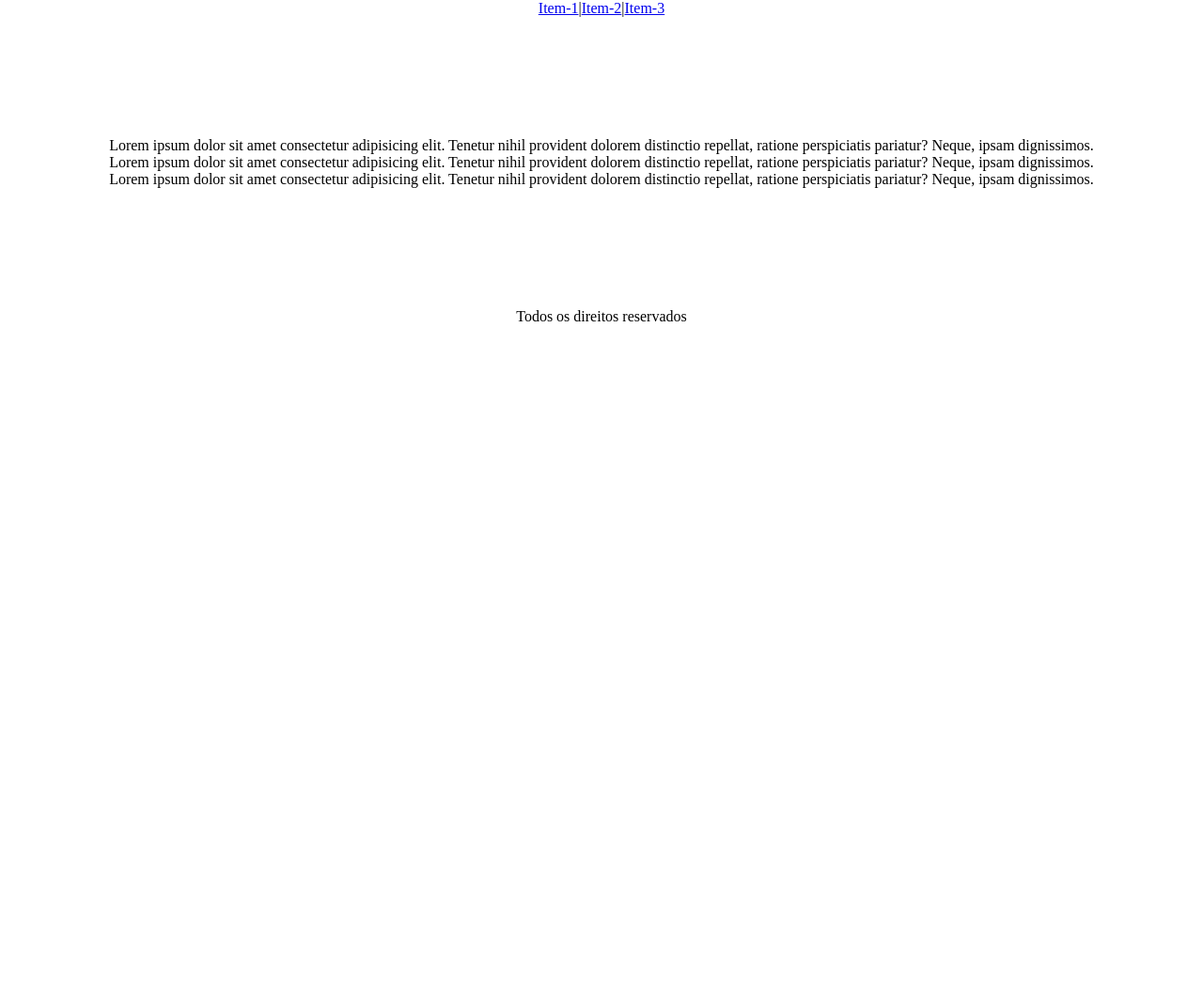
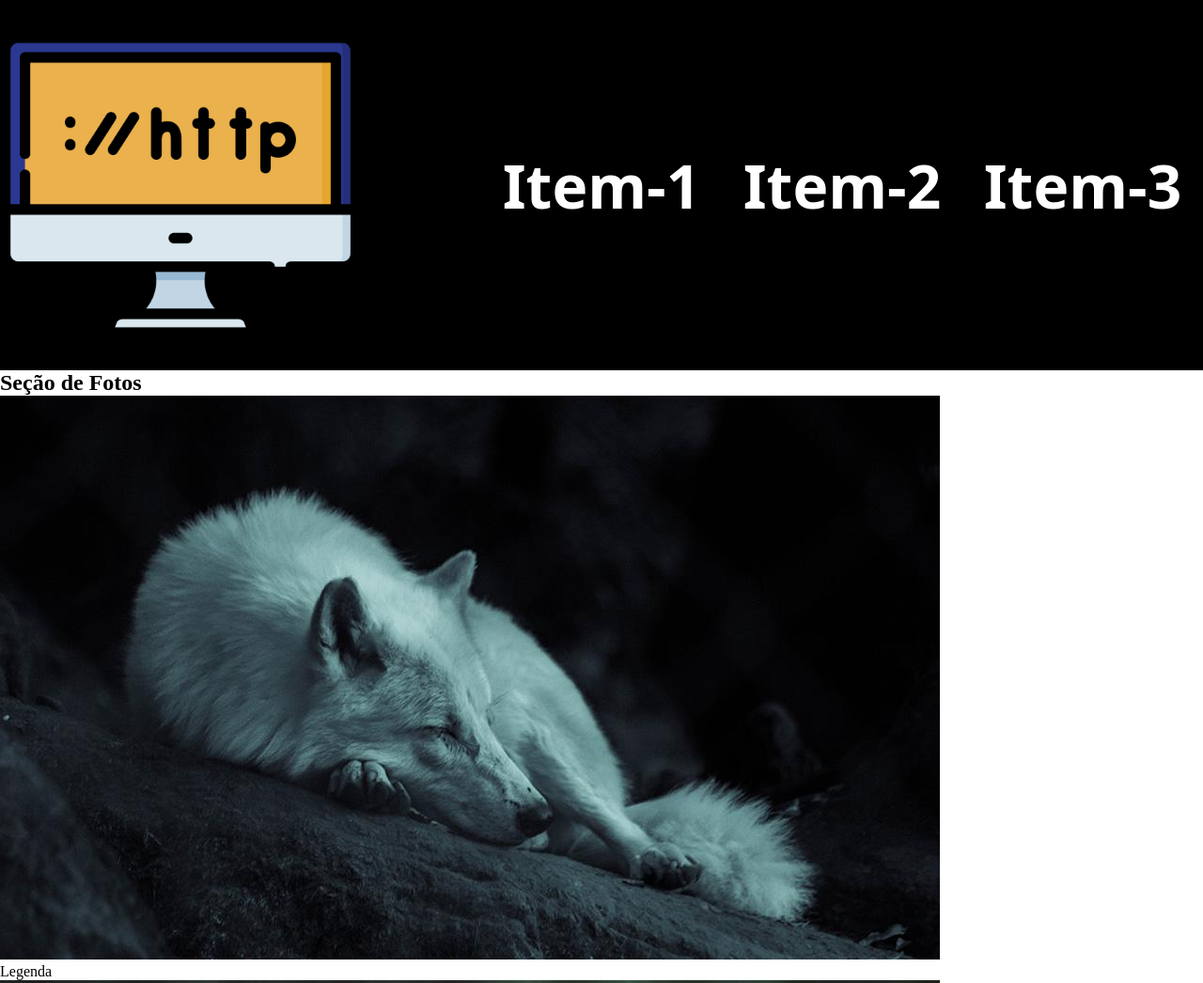
Before and after one commit to 1TDSPV-2023/rm550821, a plain HTML site: page index.html in a window 1280 px wide. Shown: the top 1046 px of the page at 94% size. Before the commit the page ends 800 px from the top, so only its background shows below. Drawn offline with Linux system fonts and the light colour scheme.

Commit message:
estilos das tegs a especificos foram criados

```diff
--- a/css/estilo.css
+++ b/css/estilo.css
@@ -3,14 +3,38 @@
  padding: 0;
  box-sizing: border-box;
 }
-.container{
-    width: 100%;
-    margin: auto;
+.cabecalho{
     display: flex;
-    flex-direction: column;
+    justify-content: space-between;
     align-items: center;
+    flex-wrap: wrap;
+    background-color: black;
 }
 
-.conteudo{
-    margin: 10% 0;
+.cabecalho img{
+    width: 30%;
+    max-width: 30%;
+    display: block;
 }
+.cabecalho nav {
+    display: flex;
+    justify-content: space-around;
+    width: 60%;
+    height: 100%;
+    flex-wrap: wrap;
+}
+.cabecalho a{
+    text-decoration: none;
+    font-size: 4em;
+    font-family: system-ui, -apple-system, BlinkMacSystemFont, 'Segoe UI', Roboto, Oxygen, Ubuntu, Cantarell, 'Open Sans', 'Helvetica Neue', sans-serif;
+    font-weight: 700;
+    text-align: center;
+    color: white;
+    padding: 20% 0;
+    /*background-color: blue;*/
+}
+.cabecalho a:hover{
+    color: black;
+    background-color: white;
+    border-radius: 10px;
+}
--- a/index.html
+++ b/index.html
@@ -1,43 +1,63 @@
 <!DOCTYPE html>
 <html lang="pt-br">
+
 <head>
     <meta charset="UTF-8">
     <meta http-equiv="X-UA-Compatible" content="IE=edge">
     <meta name="viewport" content="width=device-width, initial-scale=1.0">
-    <title>Exemplo Gitpages</title>
+    <title>lobos</title>
     <link rel="stylesheet" href="./css/estilo.css">
 </head>
+
 <body>
 
-    <div class="container">
-
-        <header>
+    <header class="cabecalho">
+        <img src="./img/logo.png" alt="Monitor de computador.">
         <nav>
-                <a href="#">Item-1</a>|<a href="#">Item-2</a>|<a href="#">Item-3</a>
+            <a href="#">Item-1</a>
+            <a href="#">Item-2</a>
+            <a href="#">Item-3</a>
         </nav>
     </header>
 
+    <h2 class="tit-sec">Seção de Fotos</h2>
+
     <section class="conteudo">
-            <div class="box">
-                <p>Lorem ipsum dolor sit amet consectetur adipisicing elit. Tenetur nihil provident dolorem distinctio repellat, ratione perspiciatis pariatur? Neque, ipsam dignissimos.</p>
+        <div>
+            <img src="./img/lobo1.jpg" alt="Lobo">
+            <p>Legenda</p>
         </div>
-            <div class="box">
-                <p>Lorem ipsum dolor sit amet consectetur adipisicing elit. Tenetur nihil provident dolorem distinctio repellat, ratione perspiciatis pariatur? Neque, ipsam dignissimos.</p>
+        <div>
+            <img src="./img/lobo2.jpg" alt="Lobo">
+            <p>Legenda</p>
         </div>
-            <div class="box">
-                <p>Lorem ipsum dolor sit amet consectetur adipisicing elit. Tenetur nihil provident dolorem distinctio repellat, ratione perspiciatis pariatur? Neque, ipsam dignissimos.</p>
+        <div>
+            <img src="./img/lobo3.jpg" alt="Lobo">
+            <p>Legenda</p>
+        </div>
+        <div>
+            <img src="./img/lobo4.jpg" alt="Lobo">
+            <p>Legenda</p>
+        </div>
+        <div>
+            <img src="./img/lobo5.jpg" alt="Lobo">
+            <p>Legenda</p>
+        </div>
+        <div>
+            <img src="./img/lobo6.jpg" alt="Lobo">
+            <p>Legenda</p>
         </div>
     </section>
 
     <footer class="rodape">
-            <div>
-                <p>
-                    Todos os direitos reservados
-                </p>
-            </div>
+        <h2>Fale Conosco</h2>
+        <nav>
+            <a href="#"><img src="./img/social-1.png" alt="Logo github"></a>
+            <a href="#"><img src="./img/social-2.png" alt="Logo facebook"></a>
+            <a href="#"><img src="./img/social-3.png" alt="Logo twitter"></a>
+        </nav>
     </footer>
 
-    </div>
+</body>
 
-</body>
 </html>
```
Also changed, not shown: img/lobo1.jpg (added), img/lobo2.jpg (added), img/lobo3.jpg (added), img/lobo4.jpg (added), img/lobo5.jpg (added), img/lobo6.jpg (added), img/logo.png (added), img/social-1.png (added), img/social-2.png (added), img/social-3.png (added). Lines whose indentation alone changed are shown as unchanged.
